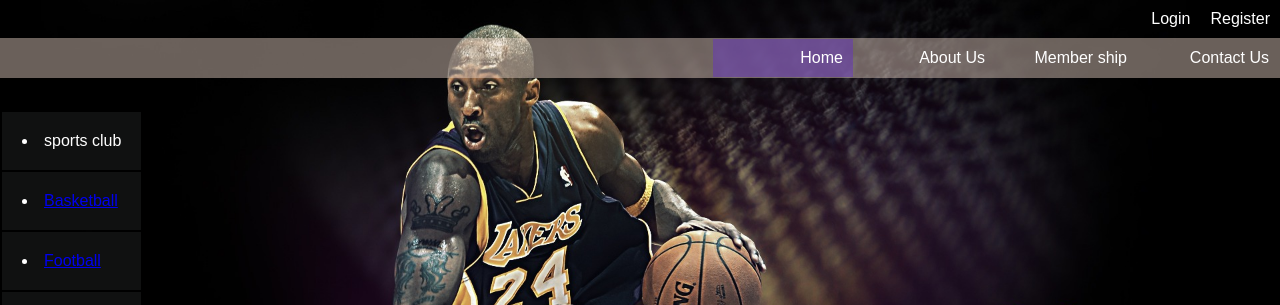
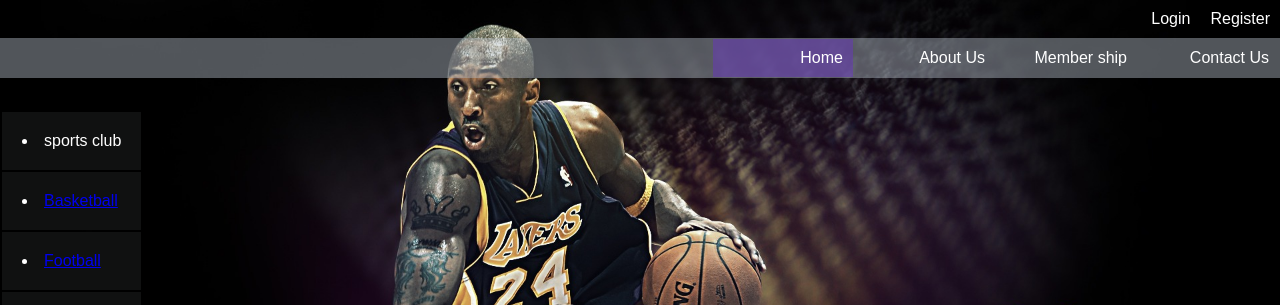
Before and after one commit to Shivasathvik1/sportsclub2.github.io, a plain HTML site: page index.html in a window 1280 px wide. Shown: the top 305 px of the page. Drawn offline with Linux system fonts and the light colour scheme.

Commit message:
Update homestyle.css

```diff
--- a/homestyle.css
+++ b/homestyle.css
@@ -40,7 +40,7 @@ body{
 
 .menu-bar
 {
-  background-color:  #ead5c773;
+  background-color:  #b3bdc773;
   color:white;
   text-align: right;
   }
```
